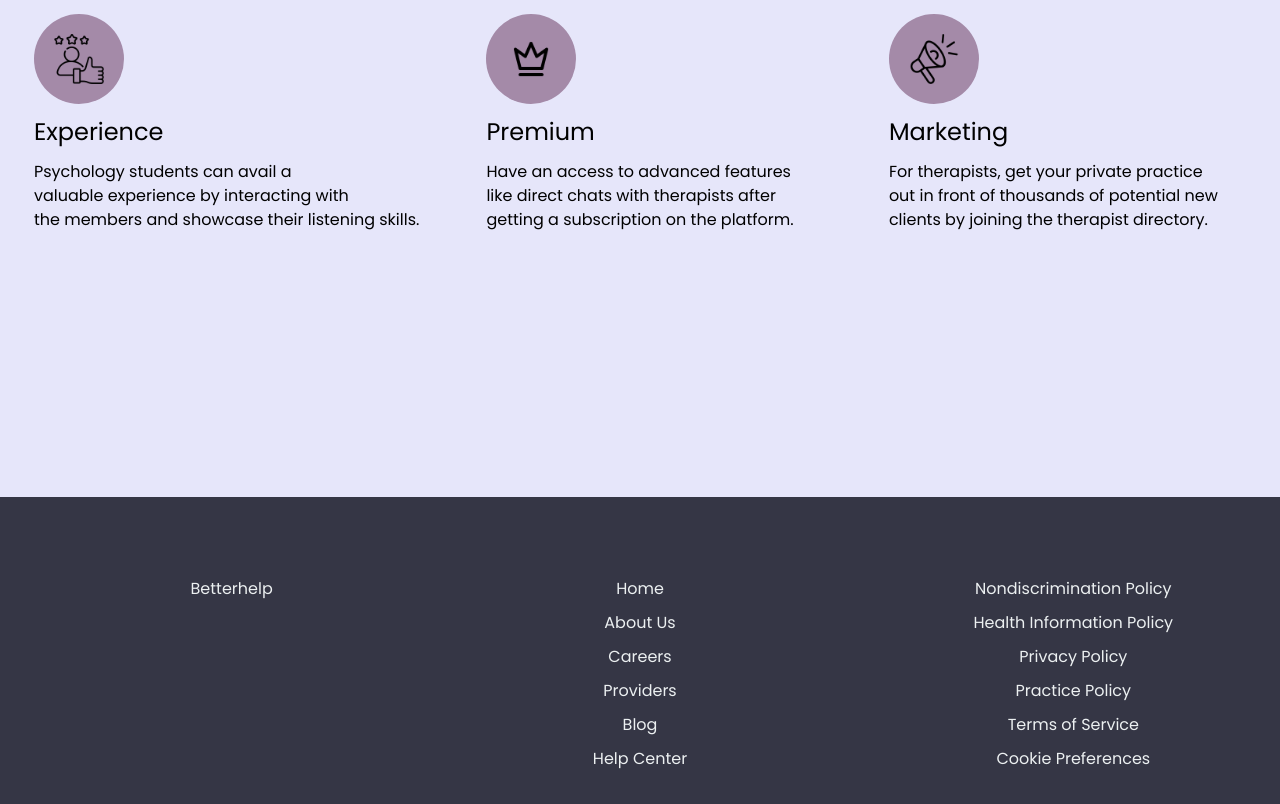
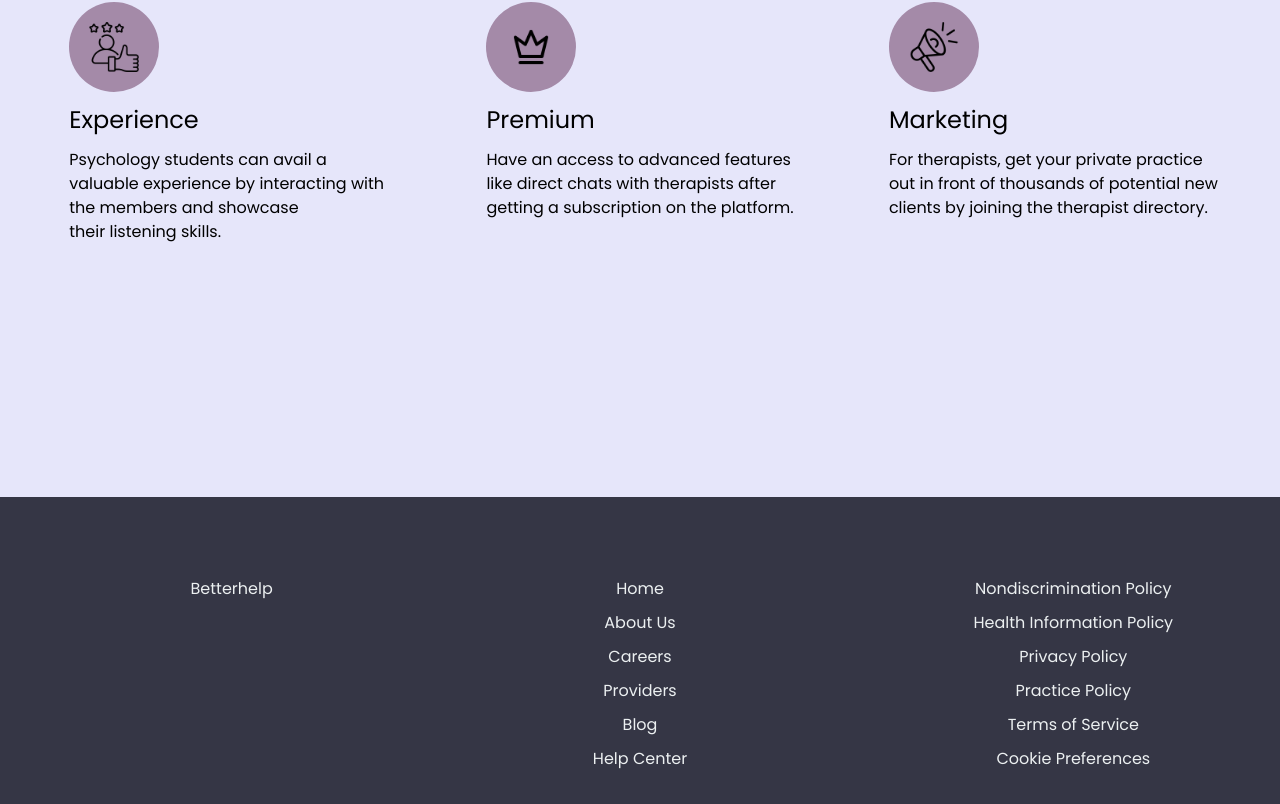
Before and after one commit to HuzefaDohadwala/MERN_Serenity, a React (Create React App) app in the folder my-app/: page /about in a window 1280 px wide. Shown: the part 1933-2737 px from the top of the page. Built offline with nearby package versions, Linux system fonts and the light colour scheme.

Commit message:
Update about3.jsx

```diff
--- a/my-app/src/components/About3.jsx
+++ b/my-app/src/components/About3.jsx
@@ -64,7 +64,8 @@
           <h1 className="about3_subtitle">Experience</h1>
           <p>Psychology students can avail a</p>
           <p>valuable experience by interacting with</p>
-          <p>the members and showcase their listening skills.</p>
+          <p>the members and showcase</p>
+          <p> their listening skills.</p>
         </div>
         <div className="about3_premium">
           <div className="about3_iconCell">
```
